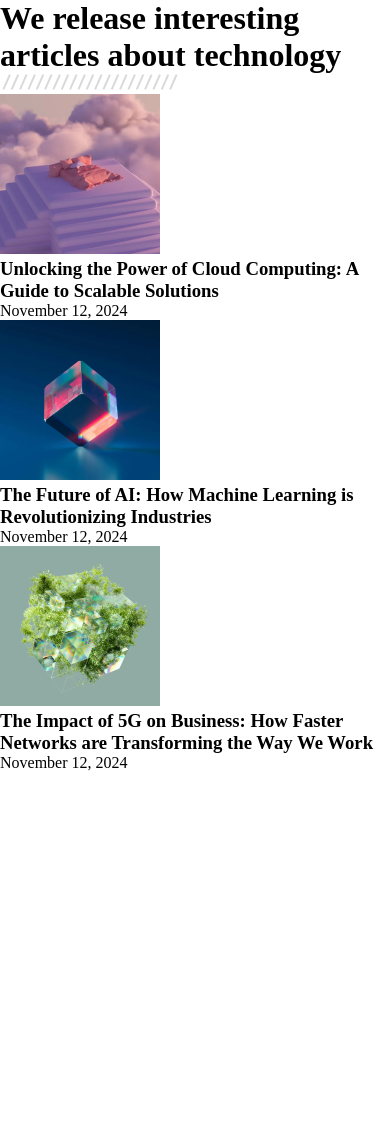
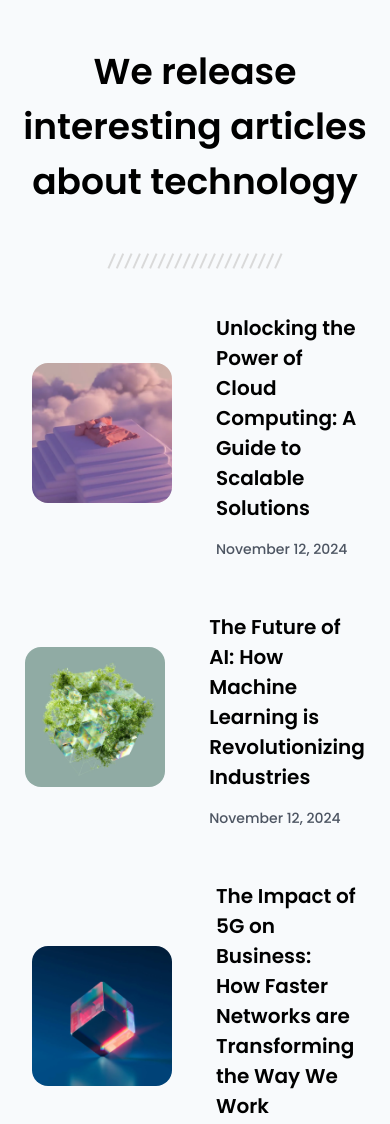
Before and after one commit to sercansimsek/simple-article-listing, a plain HTML site: page index.html in a window 390 px wide. Shown: the top 1124 px of the page. Before the commit the page ends 844 px from the top, so only its background shows below. Drawn offline with Linux system fonts and the light colour scheme.

Commit message:
Styles for mobile screens implemented

```diff
--- a/index.html
+++ b/index.html
@@ -45,7 +45,7 @@
 
 			<div class="main-block">
 				<div class="main-block_left">
-					<img src="./assets/photo_2.png" alt="Blog2" />
+					<img src="./assets/photo_3.png" alt="Blog2" />
 				</div>
 
 				<div class="main-block_right">
@@ -58,7 +58,7 @@
 
 			<div class="main-block">
 				<div class="main-block_left">
-					<img src="./assets/photo_3.png" alt="Blog3" />
+					<img src="./assets/photo_2.png" alt="Blog3" />
 				</div>
 
 				<div class="main-block_right">
--- a/styles.css
+++ b/styles.css
@@ -5,5 +5,67 @@
       }
 
       .body {
+        display: flex;
+        flex-direction: column;
         height: 100vh;
+        font-family: Poppins, serif;
+        max-width: 736px;
+        background-color: #F8FAFC;
       }
+
+      .header {
+        display: flex;
+        flex-direction: column;
+        justify-content: center;
+        align-items: center;
+        gap: 2.75em;
+
+        margin-top: 2.75em;
+      }
+
+      .header-title {
+        font-size: 2.25em;
+        font-weight: 600;
+        text-align: center;
+      }
+
+      .header-seperator {
+        margin-bottom: 2.75em;
+      }
+
+      .main {
+        display: flex;
+        flex-direction: column;
+        padding: 0 2em;
+        gap: 3.25em;
+      }
+
+      .main-block {
+        display: flex;
+        justify-content: center;
+        align-items: center;
+        gap: 2.75em;
+      }
+
+      .main-block img {
+        border-radius: 1em;
+        height: 140px;
+        width: 140px;
+      }
+
+      .main-block_right {
+        display: flex;
+        flex-direction: column;
+        gap: 1em;
+      }
+
+      .main-block_right h3 {
+        font-size: 1.25em;
+        font-weight: 600;
+      }
+
+      .main-block_right p {
+        font-size: .875em;
+        font-weight: 500;
+        color: #4D5562;
+      }
```
